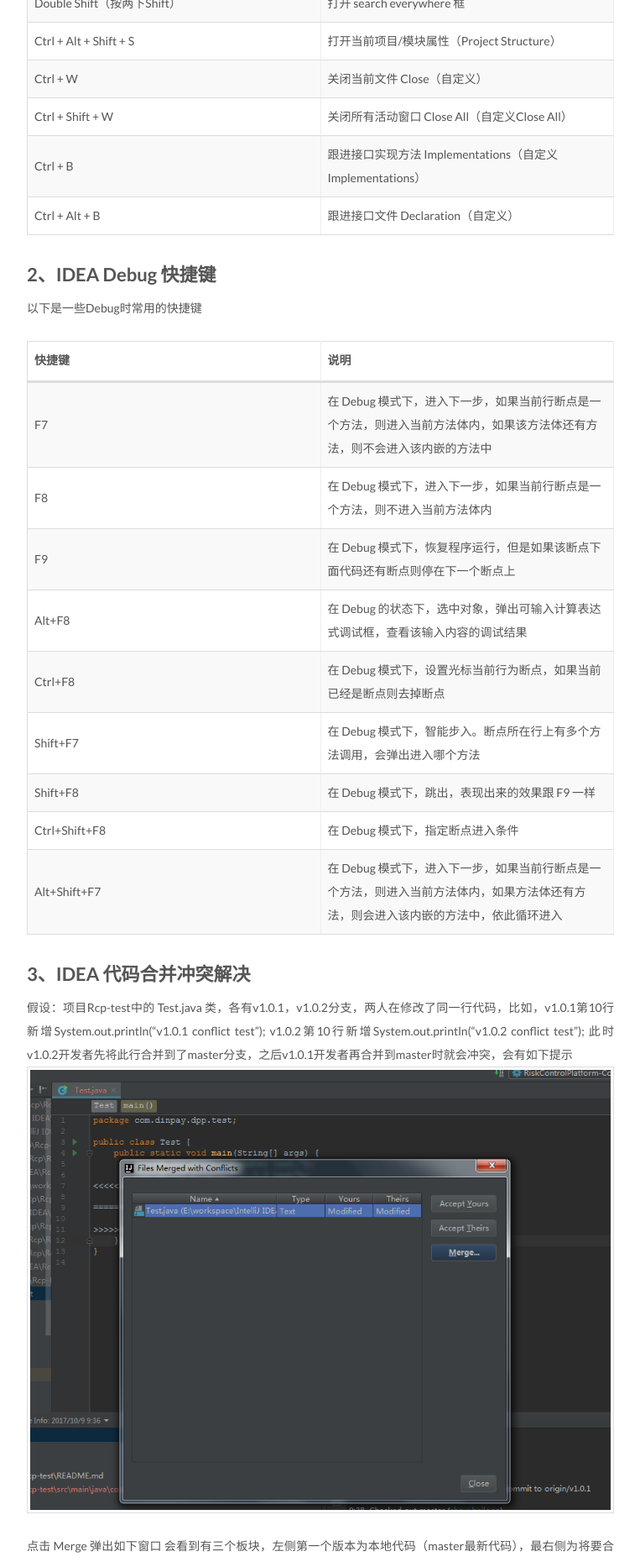
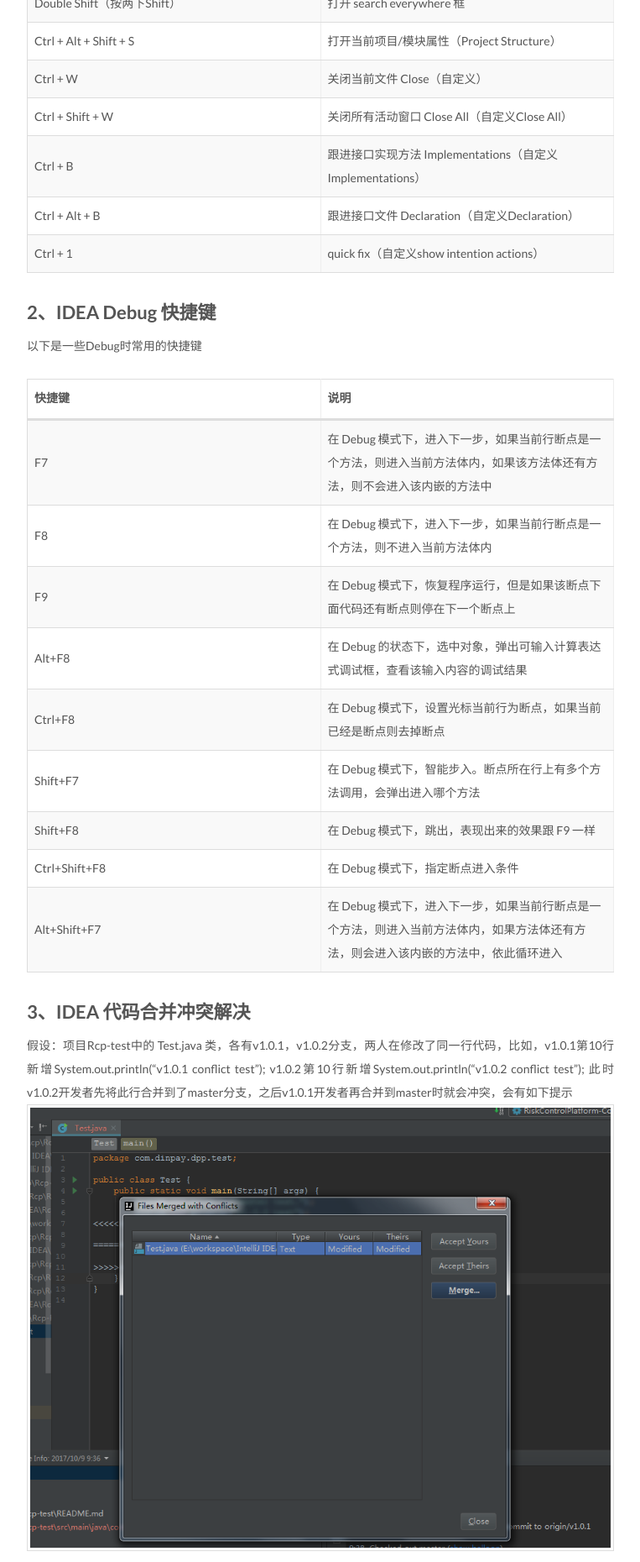
Before and after one commit to thomas-tsx/thomas-tsx.github.io, a Jekyll site: the page built from _posts/2017-10-13-idea-usage.md, in a window 1280 px wide. Shown: the part 2123-3983 px from the top of the page at 84% size, without its empty margins (258-1021 px from the left). Built offline with Jekyll 4.4.1, drawn with Linux system fonts in a browser that asks for light colours; comment, search, counter and statistics services are not loaded.

Commit message:
idea 新增快捷键

```diff
--- a/_posts/2017-10-13-idea-usage.md
+++ b/_posts/2017-10-13-idea-usage.md
@@ -54,7 +54,8 @@ tags:
 |Ctrl + W|关闭当前文件 Close（自定义）|
 |Ctrl + Shift + W|关闭所有活动窗口 Close All（自定义Close All）|
 |Ctrl + B|跟进接口实现方法 Implementations（自定义Implementations）|
-|Ctrl + Alt + B|跟进接口文件 Declaration（自定义）|
+|Ctrl + Alt + B|跟进接口文件 Declaration（自定义Declaration）|
+|Ctrl + 1|quick fix（自定义show intention actions）|
 
 ## 2、IDEA Debug 快捷键
 以下是一些Debug时常用的快捷键
```
